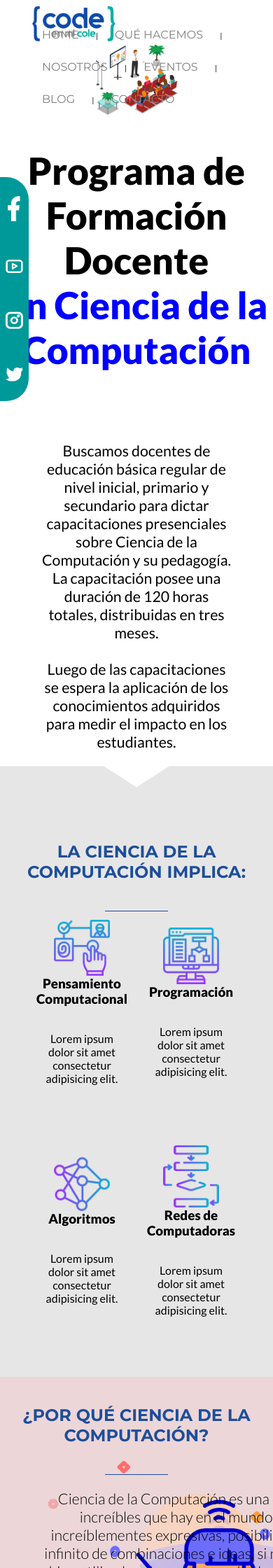
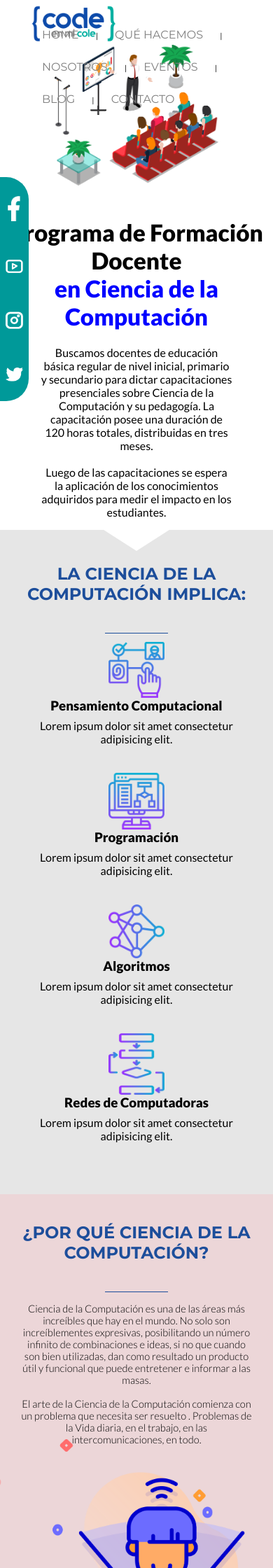
Before and after one commit to margarcuae/Code-en-mi-Cole-Website, a PHP site: page /docente.php in a window 390 px wide; the page is wider, and only the part inside the window is pictured. Shown: the top 2240 px of that part at 70% size. Run offline with PHP 8.4, Linux system fonts and the light colour scheme.

Commit message:
responsive docente

```diff
--- a/docente.php
+++ b/docente.php
@@ -6,7 +6,7 @@
     <body>
         <?php include("nav.php"); ?>
         <div class="center" width="100%">
-            <img src="img/docente.png" alt="Conferencia" width="30%" >
+            <img id="imagen-n1" src="img/docente.png" alt="Conferencia" width="30%" >
             <h1 id="csc-title" class="font-lato">Programa de Formación Docente<br> <span style="color:blue"> en Ciencia de la Computación </span> </h1>
             <p id="p-text" class="font-lato">
                Buscamos docentes de educación básica regular de nivel inicial, primario y secundario para dictar capacitaciones presenciales sobre Ciencia de la Computación y su pedagogía. La capacitación posee una duración de 120 horas totales, distribuidas en tres meses.
@@ -180,4 +180,53 @@
     }
 
 
+    @media screen and (max-width: 600px) {
+
+        #imagen-n1{
+            width: 60%;
+        }
+        #csc-title{
+            font-size:25pt;
+            margin-top: 35pt;
+        }
+
+        #subsec{
+            grid-template-columns: 1fr;
+            row-gap: 15px   ;
+        }
+
+        #seccion3 {
+            height: 600px;
+            background-position-x: 80%;
+            background-position-y: 350px;
+        }
+
+        #p-text{
+            margin-top: 10px;
+            font-size: 12pt;
+        }
+
+        #p-sec3{
+            margin-left: auto;
+            margin-right: auto;
+            width: 85%;
+            font-size: 11pt;
+        }
+
+        #barra{
+            height: 40px;
+        }
+
+        .small-paragraph{
+            padding: 8px 15px;
+            margin-top: 0px;
+        }
+
+        .small-title{
+            padding-top: 20px;
+        }
+
+    }
+
+
 </style>
```
